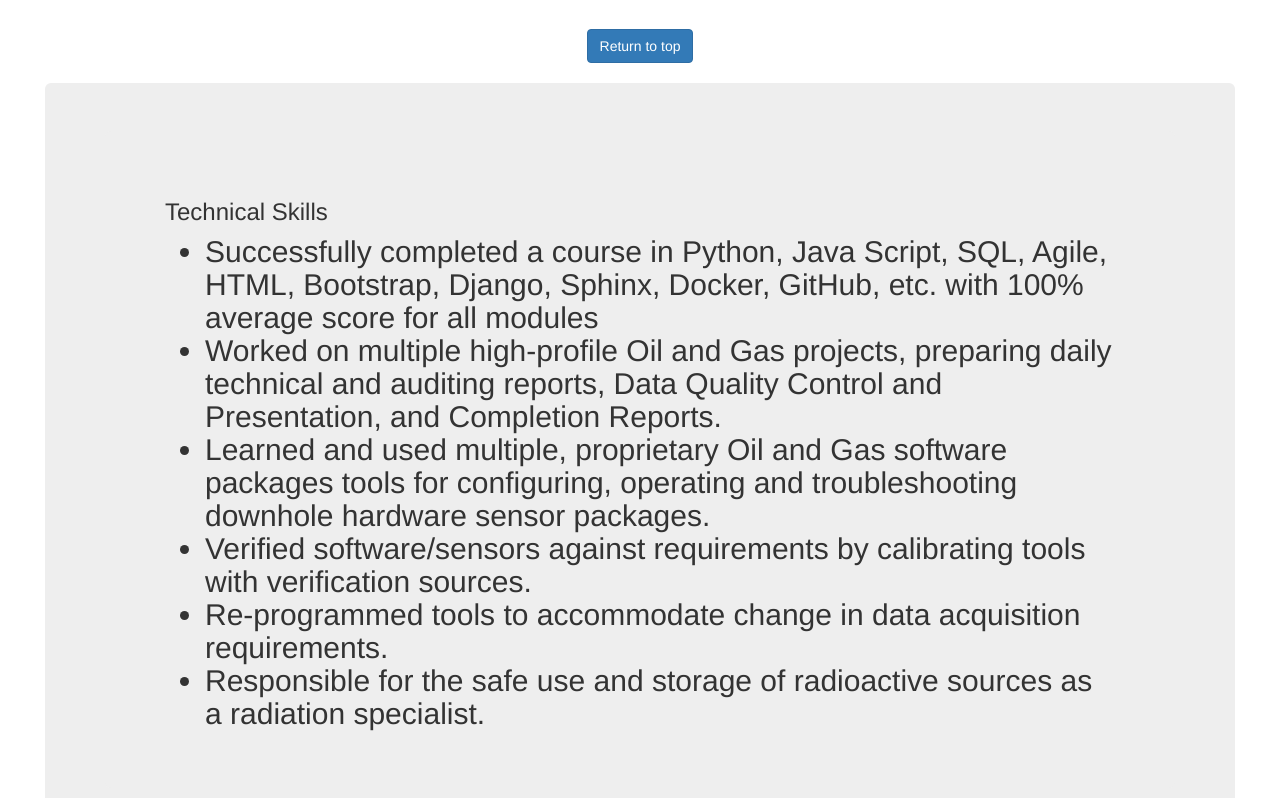
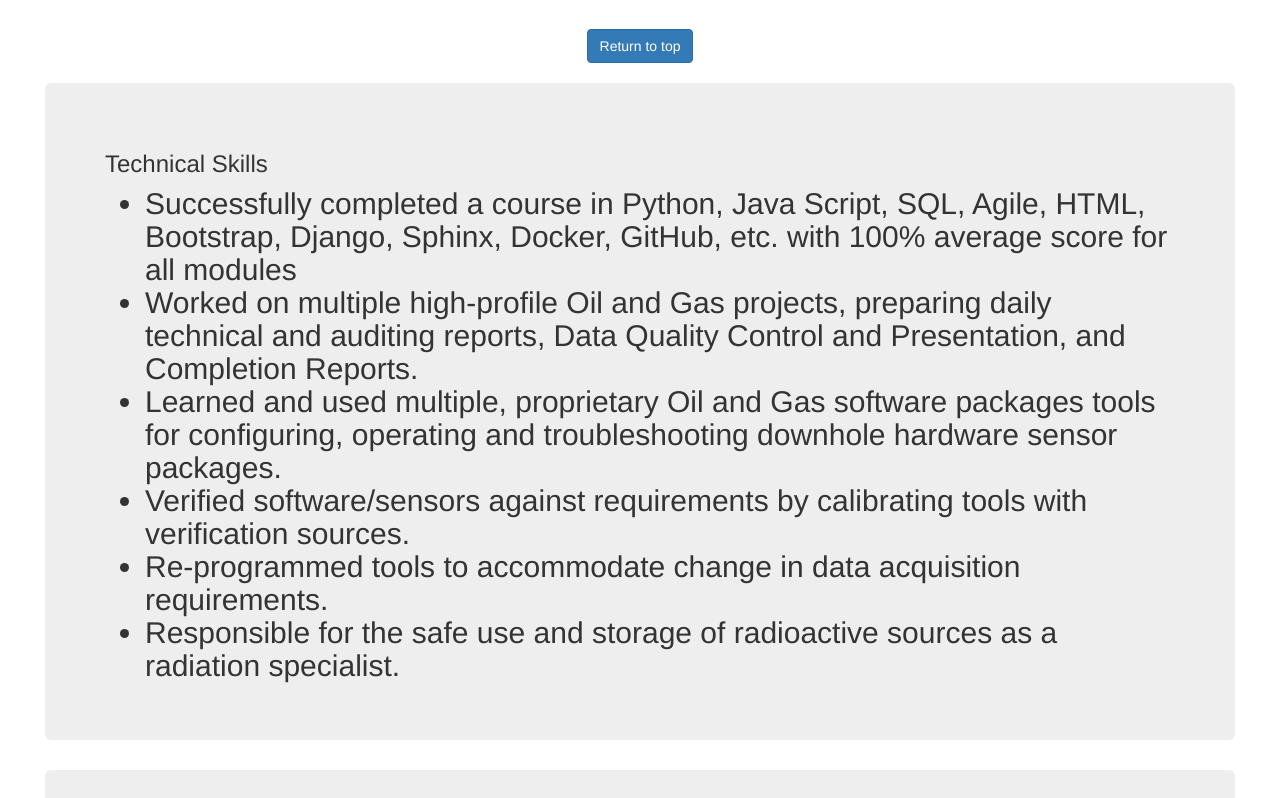
Before and after one commit to chatsim79/MyCV, a plain HTML site: page index.html in a window 1280 px wide. Shown: the part 2802-3600 px from the top of the page. Drawn offline with nearby package versions, Linux system fonts and the light colour scheme.

Commit message:
Update index.html
formatting

```diff
--- a/index.html
+++ b/index.html
@@ -157,8 +157,7 @@
     <div class="container-fluid">
         <h2 class = sectionheading id = "skills"Technical & Management Skills:</h2>
         <div class="jumbotron text-left">
-             <div class="jumbotron text-left">
-            <h3 class = "heading">Technical Skills</h3>
+          <h3 class = "heading">Technical Skills</h3>
             <ul>
               <li>Successfully completed a course in Python, Java Script, SQL,
                   Agile, HTML, Bootstrap, Django, Sphinx, Docker, GitHub, etc.
```
